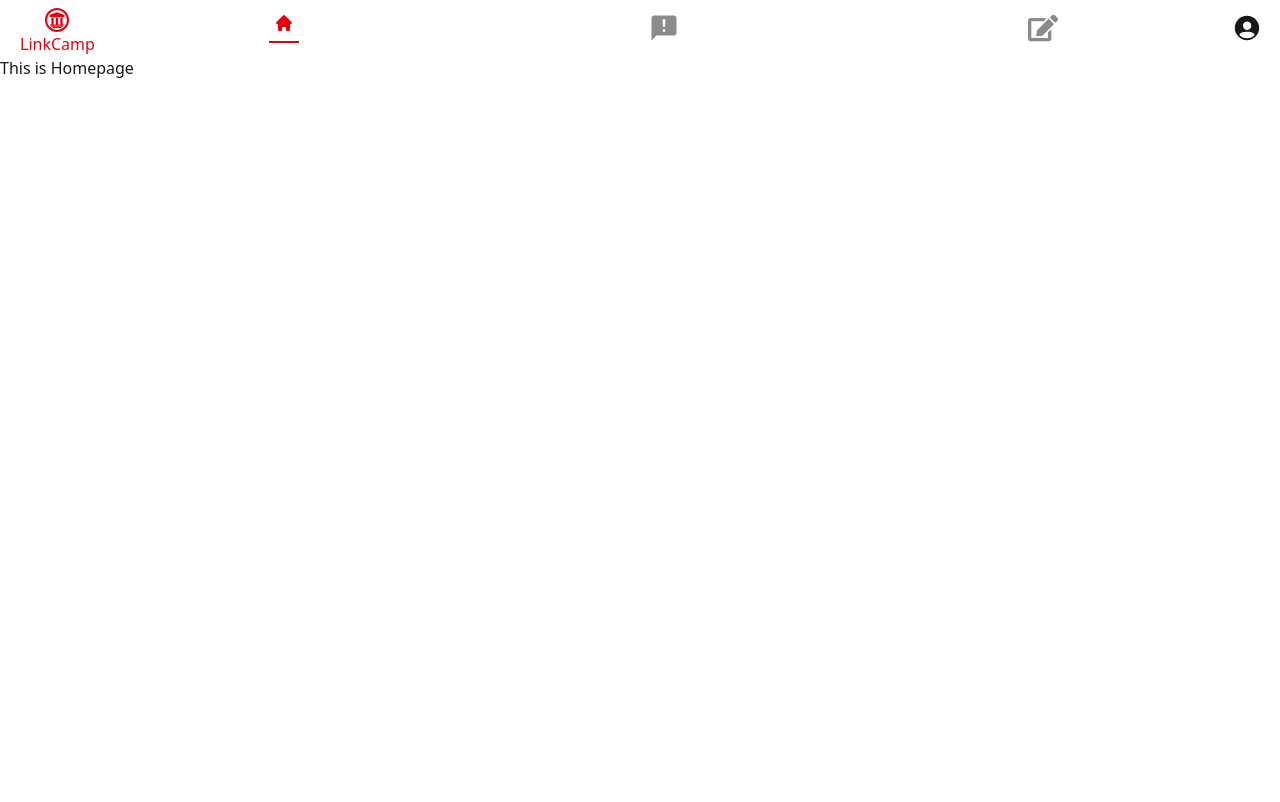
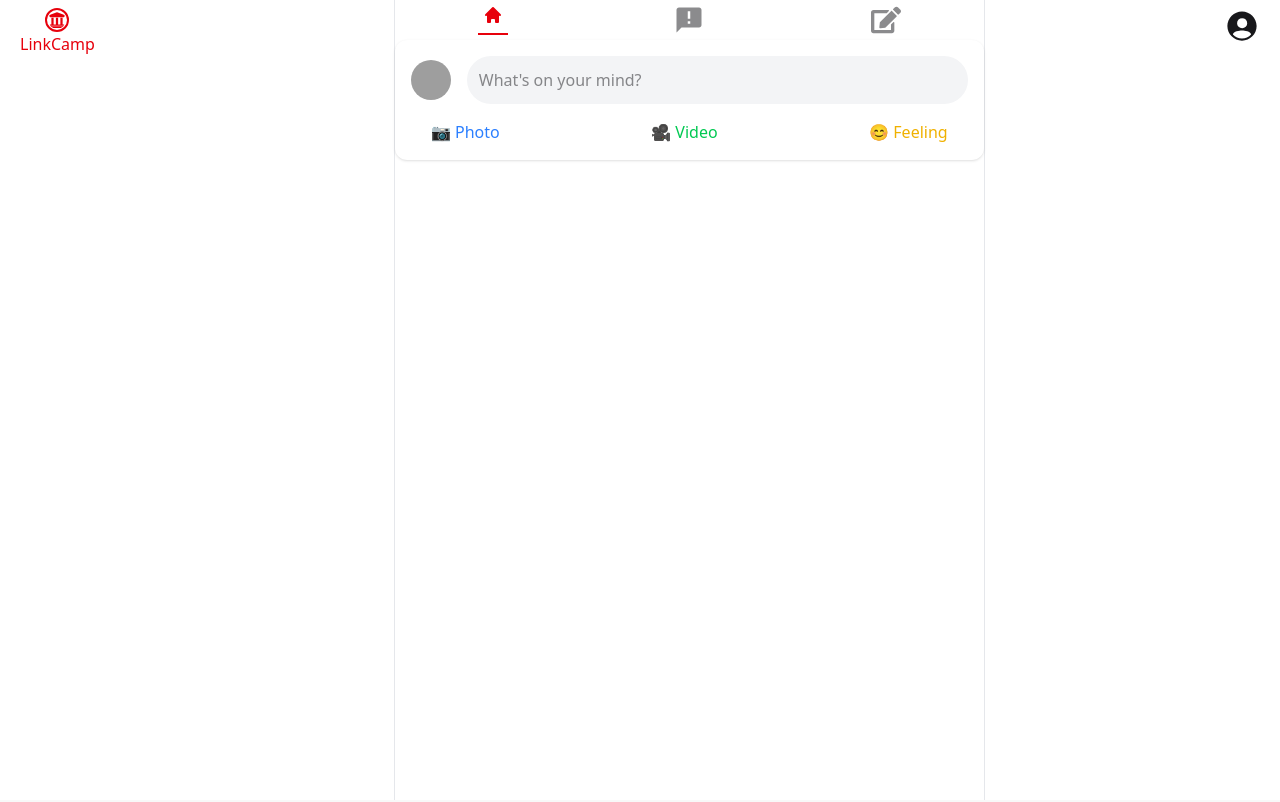
Before and after one commit to f-zaman-rafi/Link-Camp-client, a React (Vite) app: page / in a window 1280 px wide. Shown: the top 802 px of the page. Built offline with nearby package versions, Linux system fonts and the light colour scheme; no server answers; sample sign-in values are in the browser's storage; grey boxes are pictures that could not be loaded.

Commit message:
separate the center nav and sidenavs

```diff
--- a/src/Layout/Main.jsx
+++ b/src/Layout/Main.jsx
@@ -1,20 +1,38 @@
 import React from "react";
 import { Outlet, useLocation } from "react-router-dom";
 import Footer from "../Pages/SharedComponants/Footer/Footer";
-import Navbar from "../Pages/SharedComponants/Navbar/Navbar";
+import CenterNavbar from "../Pages/SharedComponants/Navbar/CenterNav/CenterNavbar";
+import LeftNavbar from "../Pages/SharedComponants/Navbar/LeftNav/LeftNavbar";
+import RightNavbar from "../Pages/SharedComponants/Navbar/RightNav/RightNavbar";
 
 const Main = () => {
-  // Hide navbar and footer for login and signup page!
   const location = useLocation();
   const noLayoutRoutes = ["/sign-in", "/sign-up"];
   const hideLayout = noLayoutRoutes.includes(location.pathname);
 
   return (
     <>
-      {!hideLayout && <Navbar />}
-      <div className="min-h-screen">
-        <Outlet />
-      </div>
+      {!hideLayout && (
+        <div className="flex">
+          {/* Left Sidebar */}
+          <div className="w-1/3 min-h-screen">
+            <LeftNavbar type="side-left" />
+          </div>
+
+          {/* Center Navbar */}
+          <div className="w-full lg:w-1/2 border-x border-gray-200">
+            <CenterNavbar type="center" />
+            <div className="">
+              <Outlet />
+            </div>
+          </div>
+
+          {/* Right Sidebar */}
+          <div className="w-1/4 min-h-screen">
+            <RightNavbar type="side-right" />
+          </div>
+        </div>
+      )}
       {!hideLayout && <Footer />}
     </>
   );
--- /dev/null
+++ b/src/Pages/Home/Componants/AddPost/AddPost.jsx
@@ -0,0 +1,98 @@
+import React, { useState } from "react";
+import { FaPhotoVideo, FaSmile, FaUserFriends } from "react-icons/fa";
+
+const AddPost = () => {
+  const [isModalOpen, setIsModalOpen] = useState(false);
+
+  const openModal = () => {
+    setIsModalOpen(true);
+  };
+
+  const closeModal = () => {
+    setIsModalOpen(false);
+  };
+
+  return (
+    <div>
+      {/* Main Add Post Section */}
+      <div className="bg-white p-4 rounded-xl shadow">
+        <div className="flex items-center gap-4">
+          <img src="/user.jpg" className="w-10 h-10 rounded-full" alt="User" />
+          <input
+            type="text"
+            placeholder="What's on your mind?"
+            className="flex-1 bg-gray-100 p-3 rounded-full outline-none"
+            onClick={openModal} // Open modal on click
+          />
+        </div>
+        <div className="mt-4 flex justify-between px-5">
+          <button className="text-blue-500">📷 Photo</button>
+          <button className="text-green-500">🎥 Video</button>
+          <button className="text-yellow-500">😊 Feeling</button>
+        </div>
+      </div>
+
+      {/* Modal */}
+      {isModalOpen && (
+        <div
+          className="fixed inset-0 flex items-center justify-center z-50"
+          style={{ backgroundColor: "rgba(0, 0, 0, 0.5)" }}
+        >
+          <div className="bg-white p-6 rounded-xl shadow-lg w-full max-w-md">
+            <div className="flex items-center justify-between mb-4">
+              <h2 className="text-xl font-bold">Create Post</h2>
+              <button
+                className="text-gray-500 hover:text-gray-700"
+                onClick={closeModal}
+              >
+                ✖
+              </button>
+            </div>
+            <div className="flex items-center gap-4 mb-4">
+              <img
+                src="/user.jpg"
+                className="w-10 h-10 rounded-full"
+                alt="User"
+              />
+              <p className="font-medium">Your Name</p>
+            </div>
+            <textarea
+              className="w-full p-3 border rounded-lg outline-none"
+              rows="4"
+              placeholder="What's on your mind?"
+            ></textarea>
+            <div className="mt-4 border-t pt-4">
+              <div className="flex items-center gap-4 mb-4">
+                <button className="flex items-center gap-2 text-blue-500">
+                  <FaPhotoVideo />
+                  Photo/Video
+                </button>
+                <button className="flex items-center gap-2 text-yellow-500">
+                  <FaSmile />
+                  Feeling/Activity
+                </button>
+                <button className="flex items-center gap-2 text-green-500">
+                  <FaUserFriends />
+                  Tag Friends
+                </button>
+              </div>
+              <div className="flex justify-end gap-2">
+                <button
+                  className="px-4 py-2 bg-gray-300 rounded-lg"
+                  onClick={closeModal}
+                >
+                  Cancel
+                </button>
+                <button className="px-4 py-2 bg-blue-500 text-white rounded-lg">
+                  Post
+                </button>
+              </div>
+            </div>
+          </div>
+        </div>
+      )}
+    </div>
+  );
+};
+
+export default AddPost;
--- a/src/Pages/Home/Homepage/Homepage.jsx
+++ b/src/Pages/Home/Homepage/Homepage.jsx
@@ -1,10 +1,11 @@
 import React from "react";
 import { Link } from "react-router-dom";
+import AddPost from "../Componants/AddPost/AddPost";
 
 const Homepage = () => {
   return (
     <div>
-      <p>This is Homepage</p>
+      <AddPost />
     </div>
   );
 };
--- /dev/null
+++ b/src/Pages/SharedComponants/Navbar/CenterNav/CenterNavbar.jsx
@@ -0,0 +1,72 @@
+import React, { useState } from "react";
+import { HiHome } from "react-icons/hi";
+import { MdAnnouncement } from "react-icons/md";
+import { FaEdit } from "react-icons/fa";
+import { Link, useNavigate } from "react-router-dom";
+
+const CenterNavbar = () => {
+  const navigate = useNavigate();
+  const [activeTab, setActiveTab] = useState("/");
+
+  const handleNavigation = (path) => {
+    setActiveTab(path);
+    navigate(path);
+  };
+
+  return (
+    <div className="tabs flex justify-center">
+      <label
+        className={`tab flex-1 ${
+          activeTab !== "/"
+            ? "hover:bg-gray-200 hover:rounded-full duration-200"
+            : ""
+        }`}
+      >
+        <input
+          type="radio"
+          name="tabs"
+          className="peer hidden"
+          checked={activeTab === "/"}
+          onChange={() => handleNavigation("/")}
+        />
+        <HiHome className="text-3xl peer-checked:text-red-600 peer-checked:border-b-2 peer-checked:pb-2 duration-200" />
+      </label>
+
+      <label
+        className={`tab flex-1 ${
+          activeTab !== "/noticeboard"
+            ? "hover:bg-gray-200 hover:rounded-full duration-200"
+            : ""
+        }`}
+      >
+        <input
+          type="radio"
+          name="tabs"
+          className="peer hidden"
+          checked={activeTab === "/noticeboard"}
+          onChange={() => handleNavigation("/noticeboard")}
+        />
+        <MdAnnouncement className="text-3xl peer-checked:text-red-600 peer-checked:border-b-2 peer-checked:pb-2 duration-200" />
+      </label>
+
+      <label
+        className={`tab flex-1 ${
+          activeTab !== "/add-post"
+            ? "hover:bg-gray-200 hover:rounded-full duration-200"
+            : ""
+        }`}
+      >
+        <input
+          type="radio"
+          name="tabs"
+          className="peer hidden"
+          checked={activeTab === "/add-post"}
+          onChange={() => handleNavigation("/add-post")}
+        />
+        <FaEdit className="text-3xl peer-checked:text-red-600 peer-checked:border-b-2 peer-checked:pb-2 duration-200" />
+      </label>
+    </div>
+  );
+};
+
+export default CenterNavbar;
--- /dev/null
+++ b/src/Pages/SharedComponants/Navbar/LeftNav/LeftNavbar.jsx
@@ -0,0 +1,19 @@
+import React from "react";
+import { FaUniversity } from "react-icons/fa";
+import { Link } from "react-router-dom";
+
+const LeftNavbar = () => {
+  return (
+    <div className="flex items-center justify-start px-5 pt-2">
+      <Link
+        to="/"
+        className="flex flex-col text-center items-center text-red-600"
+      >
+        <FaUniversity className="border-2 border-red-600 rounded-full p-[1px] text-2xl" />
+        <p className="font-medium">LinkCamp</p>
+      </Link>
+    </div>
+  );
+};
+
+export default LeftNavbar;
--- a/src/Pages/SharedComponants/Navbar/Navbar.jsx
+++ b/src/Pages/SharedComponants/Navbar/Navbar.jsx
@@ -17,7 +17,7 @@ const Navbar = () => {
   };
 
   return (
-    <div className="flex items-center px-5">
+    <div className="flex items-center justify-between px-5">
       <div className="pt-2">
         <Link
           to="/"
@@ -29,9 +29,9 @@ const Navbar = () => {
         </Link>
       </div>
 
-      <div className="tabs flex justify-center w-full">
+      <div className="tabs flex justify-center border-2">
         <label
-          className={`tab flex-1 mx-5 ${
+          className={`tab flex-1 mx-14 ${
             activeTab !== "/"
               ? "hover:bg-gray-200 hover:rounded-full duration-200"
               : ""
@@ -48,7 +48,7 @@ const Navbar = () => {
         </label>
 
         <label
-          className={`tab flex-1 mx-5 ${
+          className={`tab flex-1 mx-14 ${
             activeTab !== "/noticeboard"
               ? "hover:bg-gray-200 hover:rounded-full duration-200"
               : ""
@@ -65,7 +65,7 @@ const Navbar = () => {
         </label>
 
         <label
-          className={`tab flex-1 mx-5 ${
+          className={`tab flex-1 mx-14 ${
             activeTab !== "/add-post"
               ? "hover:bg-gray-200 hover:rounded-full duration-200"
               : ""
--- /dev/null
+++ b/src/Pages/SharedComponants/Navbar/RightNav/RightNavbar.jsx
@@ -0,0 +1,35 @@
+import React from "react";
+import { IoPersonCircleSharp } from "react-icons/io5";
+import useAuth from "../../../../Hooks/useAuth";
+
+const RightNavbar = () => {
+  const { logOut } = useAuth();
+
+  return (
+    <div className="text-4xl px-5 pt-2">
+      <div className="drawer drawer-end flex justify-end">
+        <input id="my-drawer-4" type="checkbox" className="drawer-toggle" />
+        <div className="drawer-content">
+          {/* Page content here */}
+          <label htmlFor="my-drawer-4" className="drawer-button">
+            <IoPersonCircleSharp />
+          </label>
+        </div>
+        <div className="drawer-side">
+          <label htmlFor="my-drawer-4" className="drawer-overlay"></label>
+          <ul className="menu bg-base-200 text-base-content min-h-full w-auto p-4 pr-8">
+            {/* Sidebar content here */}
+            <li>
+              <a>Sidebar Item 1</a>
+            </li>
+            <li onClick={logOut}>
+              <p>Sign Out</p>
+            </li>
+          </ul>
+        </div>
+      </div>
+    </div>
+  );
+};
+
+export default RightNavbar;
```
